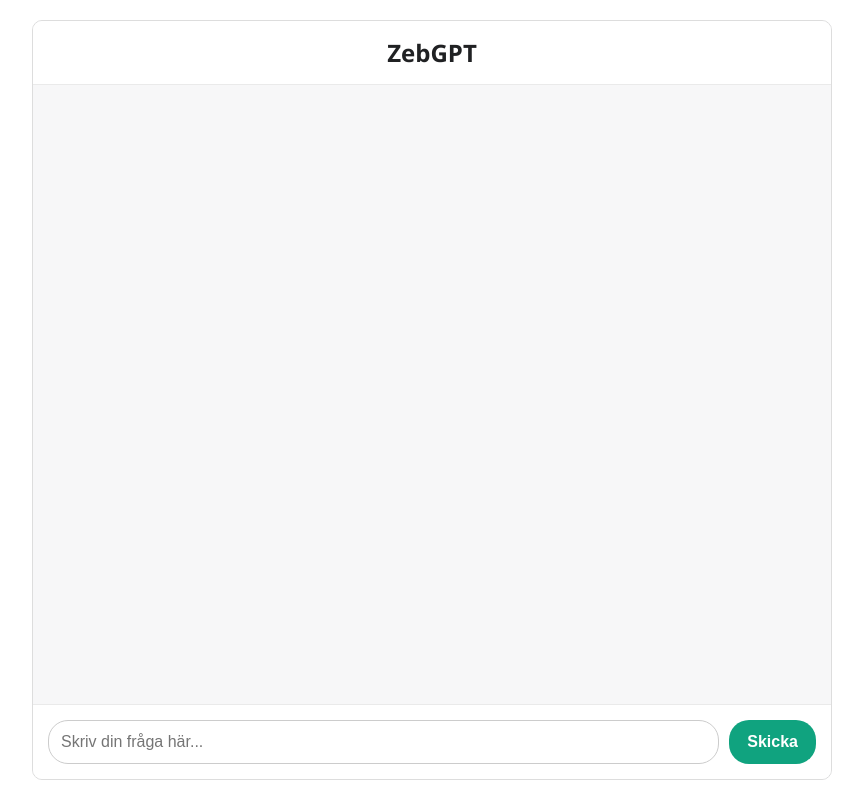
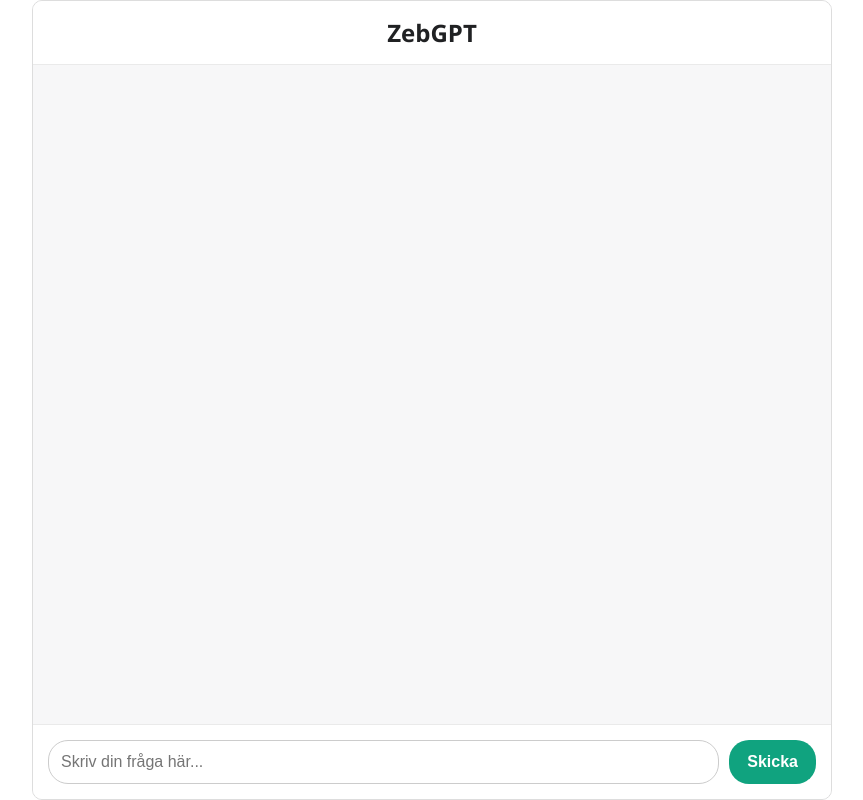
Before and after one commit to eldiberget/zebGPT, a website: page index.html in a window 1280 px wide. Shown: the whole page, without its empty margins (208-1071 px from the left). Drawn offline with Linux system fonts and the light colour scheme.

Commit message:
uppdaterat design

```diff
--- a/style.css
+++ b/style.css
@@ -3,6 +3,10 @@
   margin: 0;
   padding: 0;
   box-sizing: border-box;
+}
+
+html, body {
+  height: 100%;
 }
 
 body {
@@ -15,10 +19,11 @@ body {
   height: 100vh;
 }
 
+/* App-container */
 #app {
   display: flex;
   flex-direction: column;
-  height: 95vh;
+  height: 100vh; /* Fyll hela höjden */
   width: 100%;
   max-width: 800px;
   background-color: #f7f7f8;
@@ -27,6 +32,7 @@ body {
   overflow: hidden;
 }
 
+/* Header */
 header {
   background-color: #ffffff;
   color: #202123;
@@ -37,8 +43,9 @@ header {
   border-bottom: 1px solid #eaeaea;
 }
 
+/* Chat-box */
 #chat-box {
-  flex: 1;
+  flex: 1; /* Tar all plats som finns kvar */
   padding: 20px;
   overflow-y: auto;
   display: flex;
@@ -71,13 +78,17 @@ header {
   align-self: flex-start;
 }
 
+/* Input-området alltid längst ner */
 #input-area {
   display: flex;
   padding: 15px;
   border-top: 1px solid #eaeaea;
   background: #ffffff;
+  position: sticky; /* Fäst längst ner */
+  bottom: 0;
 }
 
+/* Inputfält och knapp */
 #user-input {
   flex: 1;
   padding: 12px;
@@ -112,6 +123,10 @@ header {
     border-radius: 0;
   }
 
+  #chat-box {
+    padding: 10px;
+  }
+
   #user-input {
     font-size: 1em;
   }
@@ -120,10 +135,6 @@ header {
     font-size: 1em;
     padding: 10px 14px;
   }
-
-  #chat-box {
-    padding: 10px;
-  }
 }
 
 @keyframes fadeIn {
```
